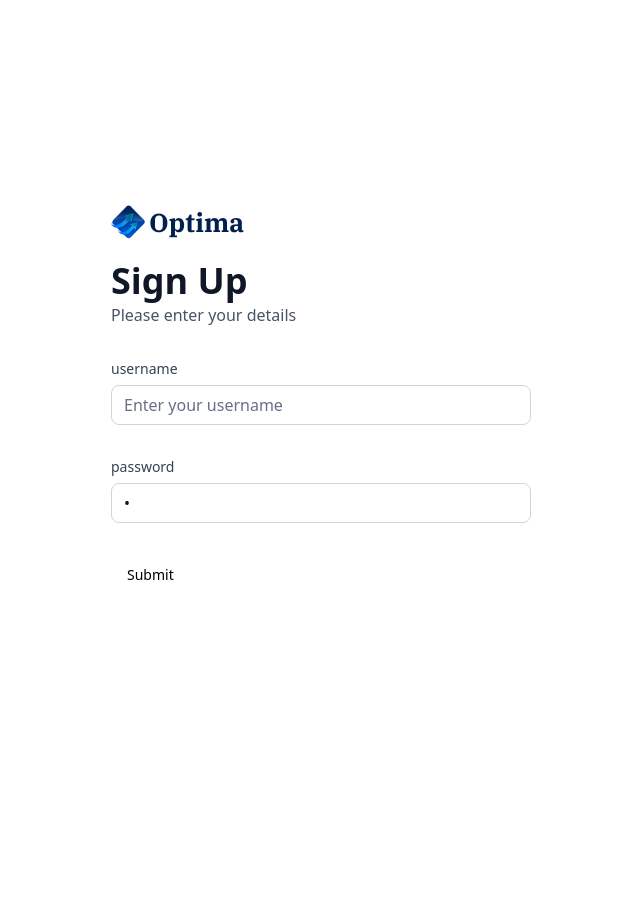
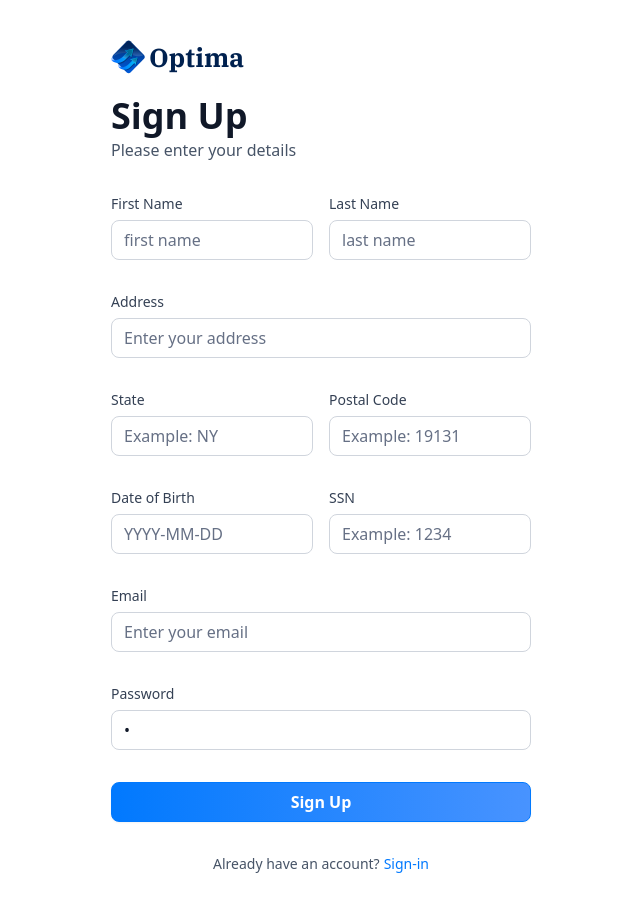
Before and after one commit to HillaryG1/nextjs.banking, a Next.js app: page /sign-up in a window 1280 px wide. Shown: the whole page, without its empty margins (319-959 px from the left). Before the commit the page ends 800 px from the top, so only its background shows below. Built offline with nearby package versions, Linux system fonts and the light colour scheme.

Commit message:
Implement Custom Input Component

```diff
--- a/components/AuthForm.tsx
+++ b/components/AuthForm.tsx
@@ -19,13 +19,17 @@
 import { Input } from "@/components/ui/input";
 import CustomInput from "./CustomInput";
 import { authFormSchema } from "@/lib/utils";
+import { Loader2 } from "lucide-react";
 
 const AuthForm = ({ type }: { type: string }) => {
   const [user, setUser] = useState(null);
+  const [isLoading, setIsLoading] = useState(false);
+
+  const formSchema = authFormSchema(type);
 
   // 1. Define your form.
-  const form = useForm<z.infer<typeof authFormSchema>>({
-    resolver: zodResolver(authFormSchema),
+  const form = useForm<z.infer<typeof formSchema>>({
+    resolver: zodResolver(formSchema),
     defaultValues: {
       email: "",
       password: "0",
@@ -33,10 +37,12 @@
   });
 
   // 2. Define a submit handler.
-  function onSubmit(values: z.infer<typeof authFormSchema>) {
+  function onSubmit(values: z.infer<typeof formSchema>) {
     // Do something with the form values.
     // ✅ This will be type-safe and validated.
+    setIsLoading(true);
     console.log(values);
+    setIsLoading(false);
   }
   return (
     <section className="auth-form">
@@ -69,22 +75,100 @@
         <>
           <Form {...form}>
             <form onSubmit={form.handleSubmit(onSubmit)} className="space-y-8">
+              {type === "sign-up" && (
+                <>
+                  <div className="flex gap-4">
+                    <CustomInput
+                      control={form.control}
+                      name="firstName"
+                      label="First Name"
+                      placeholder="first name"
+                    />
+                    <CustomInput
+                      control={form.control}
+                      name="lastName"
+                      label="Last Name"
+                      placeholder="last name"
+                    />
+                  </div>
+                  <CustomInput
+                    control={form.control}
+                    name="address1"
+                    label="Address"
+                    placeholder="Enter your address "
+                  />
+                  <div className="flex gap-4">
+                    <CustomInput
+                      control={form.control}
+                      name="state"
+                      label="State"
+                      placeholder="Example: NY "
+                    />
+                    <CustomInput
+                      control={form.control}
+                      name="postalCode"
+                      label="Postal Code"
+                      placeholder="Example: 19131 "
+                    />
+                  </div>
+                  <div className="flex gap-4">
+                    <CustomInput
+                      control={form.control}
+                      name="dateOfBirth"
+                      label="Date of Birth"
+                      placeholder="YYYY-MM-DD "
+                    />
+                    <CustomInput
+                      control={form.control}
+                      name="ssn"
+                      label="SSN"
+                      placeholder="Example: 1234 "
+                    />
+                  </div>
+                </>
+              )}
               <CustomInput
                 control={form.control}
-                name="username"
-                label="username"
-                placeholder="Enter your username"
+                name="email"
+                label="Email"
+                placeholder="Enter your email"
               />
               <CustomInput
                 control={form.control}
                 name="password"
-                label="password"
+                label="Password"
                 placeholder="Enter your password"
               />
-
-              <Button type="submit">Submit</Button>
+              <div className="flex flex-col gap-4">
+                <Button type="submit" disabled={isLoading} className="form-btn">
+                  {isLoading ? (
+                    <>
+                      <Loader2 size={20} className="animate-spin" /> &nbsp;
+                      Loading...
+                    </>
+                  ) : type === "sign-in" ? (
+                    "Sign In"
+                  ) : (
+                    "Sign Up"
+                  )}
+                </Button>
+              </div>
             </form>
           </Form>
+
+          <footer className="flex justify-center gap-1">
+            <p className="text-14 font-normal text-gray-600">
+              {type === "sign-in"
+                ? "Don't have an account?"
+                : "Already have an account?"}
+            </p>
+            <Link
+              href={type === "sign-in" ? "/sign-up" : "/sign-in"}
+              className="form-link"
+            >
+              {type === "sign-in" ? "Sign up" : "Sign-in"}
+            </Link>
+          </footer>
         </>
       )}
     </section>
--- a/components/CustomInput.tsx
+++ b/components/CustomInput.tsx
@@ -2,13 +2,15 @@
 import { FormControl, FormField, FormLabel, FormMessage } from "./ui/form";
 import { Input } from "./ui/input";
 
-import { Control } from "react-hook-form";
+import { Control, FieldPath } from "react-hook-form";
 import { z } from "zod";
 import { authFormSchema } from "@/lib/utils";
 
+const formSchema = authFormSchema("sign-up");
+
 interface CustomInput {
-  control: Control<z.infer<typeof authFormSchema>>;
-  name: string;
+  control: Control<z.infer<typeof formSchema>>;
+  name: FieldPath<z.infer<typeof formSchema>>;
   label: string;
   placeholder: string;
 }
@@ -26,7 +28,7 @@
               <Input
                 placeholder={placeholder}
                 className="input-class"
-                type="password"
+                type={name === "password" ? "password" : "text"}
                 {...field}
               />
             </FormControl>
--- a/lib/utils.ts
+++ b/lib/utils.ts
@@ -195,7 +195,19 @@
   return date > twoDaysAgo ? "Processing" : "Success";
 };
 
-export const authFormSchema = z.object({
-  email: z.string().email(),
-  password: z.string().min(8),
-});
+export const authFormSchema = (type: string) =>
+  z.object({
+    // sign up
+    firstName: type === "sign-in" ? z.string().optional() : z.string().min(3),
+    lastName: type === "sign-in" ? z.string().optional() : z.string().min(3),
+    address1: type === "sign-in" ? z.string().optional() : z.string().max(50),
+    state:
+      type === "sign-in" ? z.string().optional() : z.string().min(2).max(2),
+    postalCode:
+      type === "sign-in" ? z.string().optional() : z.string().min(3).max(6),
+    dateOfBirth: type === "sign-in" ? z.string().optional() : z.string().min(3),
+    ssn: type === "sign-in" ? z.string().optional() : z.string().min(3),
+    // both
+    email: z.string().email(),
+    password: z.string().min(8),
+  });
```
